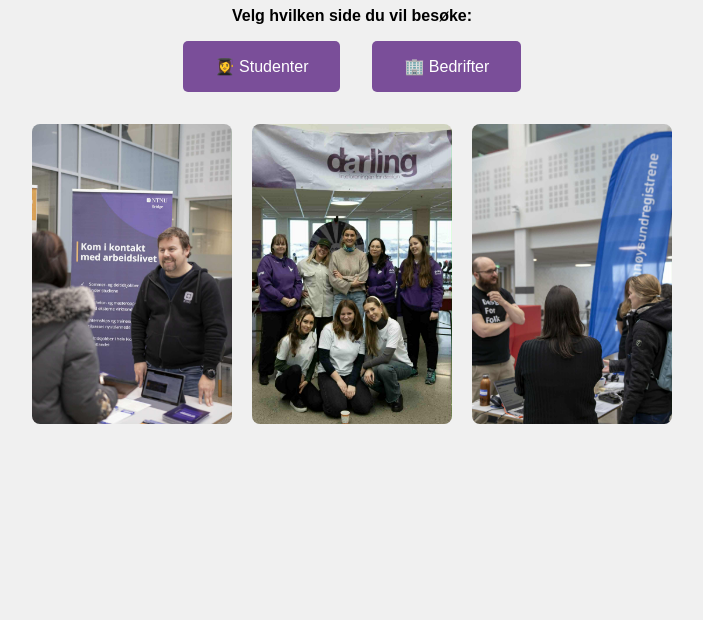
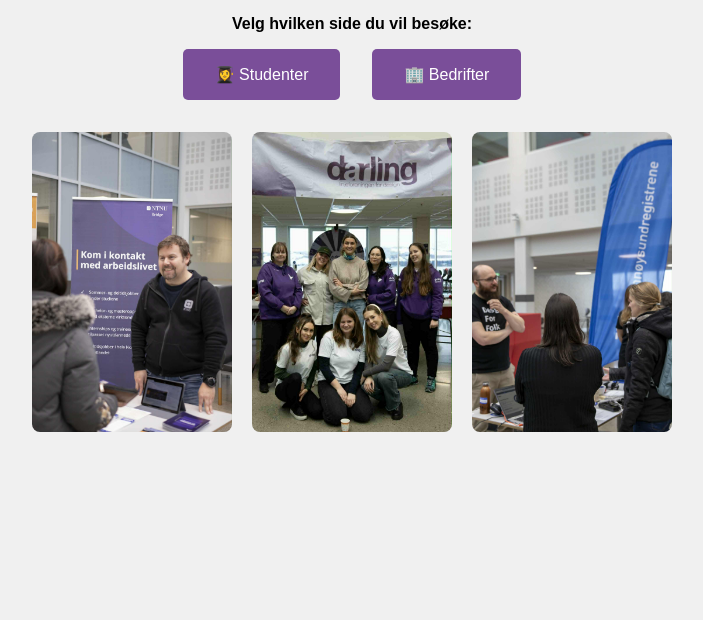
Before and after one commit to darling-linjeforening/karrieredagen2025, a plain HTML site: page index.html in a window 1280 px wide. Shown: the part 180-800 px from the top of the page, without its empty margins (288-991 px from the left). Drawn offline with Linux system fonts and the light colour scheme.

Commit message:
Update index.html

```diff
--- a/index.html
+++ b/index.html
@@ -4,7 +4,7 @@
   <meta charset="UTF-8">
   <title>Karrieredagen</title>
   <style>
-    body { font-family: sans-serif; padding: 2em; background: #f0f0f0; text-align: center;}
+    body { font-family: Arial, sans-serif; padding: 40px; background: #f0f0f0; text-align: center;}
 
     .switch-container { display: flex; justify-content: center; margin-bottom: 2em; }
     .switch-button {
```
